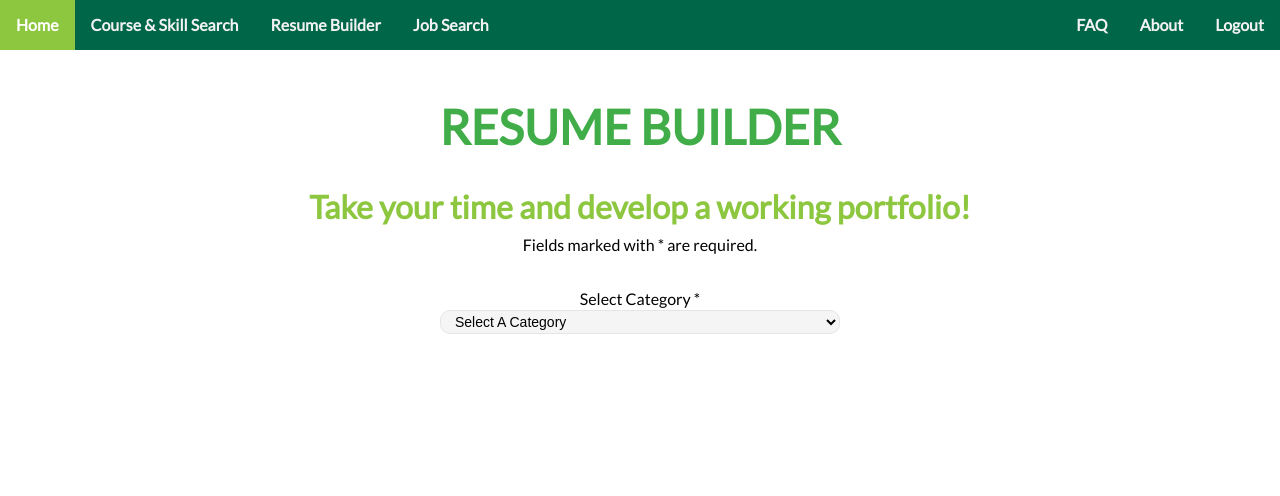
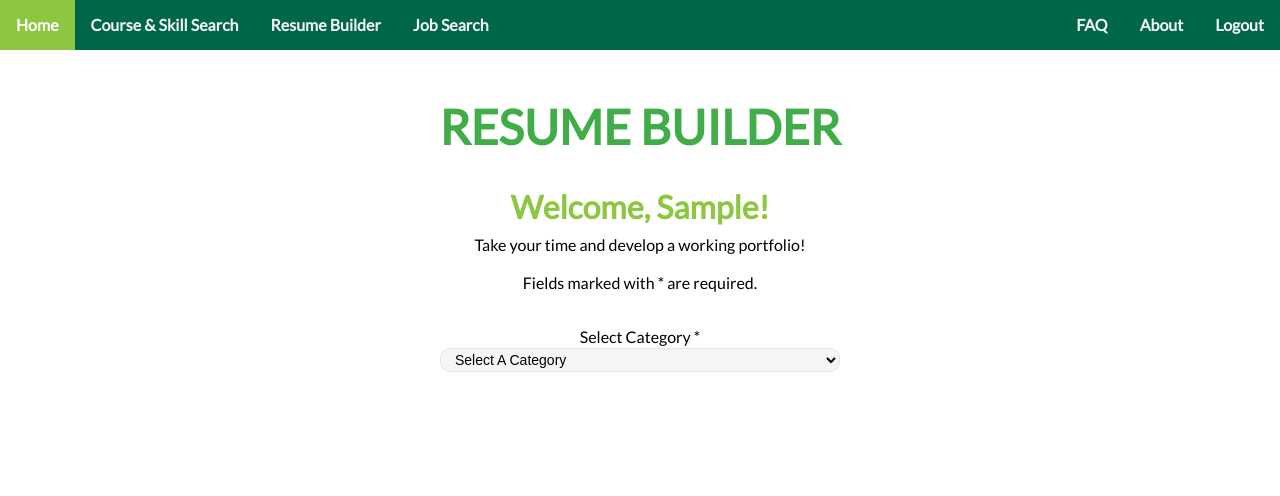
Before and after one commit to Rpeglow/The-Blue-Team, a Django app: page /resumebuilder/ in a window 1280 px wide. Shown: the top 496 px of the page. Run offline with Django 3.2, Linux system fonts and the light colour scheme; a user stored in the database is signed in; tables that the repository leaves empty hold one stand-in row (values such as "Sample post").

Commit message:
Update welcome message and set session expire at browser close

```diff
--- a/ResumeBuilder/templates/ResumeBuilder/resume_builder.html
+++ b/ResumeBuilder/templates/ResumeBuilder/resume_builder.html
@@ -15,7 +15,8 @@ Resume Builder
     <body>
         <div id="wrapper">
             <h1>Resume Builder</h1>
-            <h2>Take your time and develop a working portfolio!</h2>
+            <h2>Welcome, {{ user_info.first_name }}!</h2>
+            <p>Take your time and develop a working portfolio!</p>
             <p>Fields marked with <span>*</span> are required.</p>
             <!-- set global for whole page -->
             <div id="form-wrapper">
--- a/mysite/settings.py
+++ b/mysite/settings.py
@@ -132,3 +132,4 @@ DEFAULT_AUTO_FIELD = 'django.db.models.BigAutoField'
 
 LOGIN_URL = 'login'
 LOGIN_REDIRECT_URL = 'success_page'
+SESSION_EXPIRE_AT_BROWSER_CLOSE = True
```
